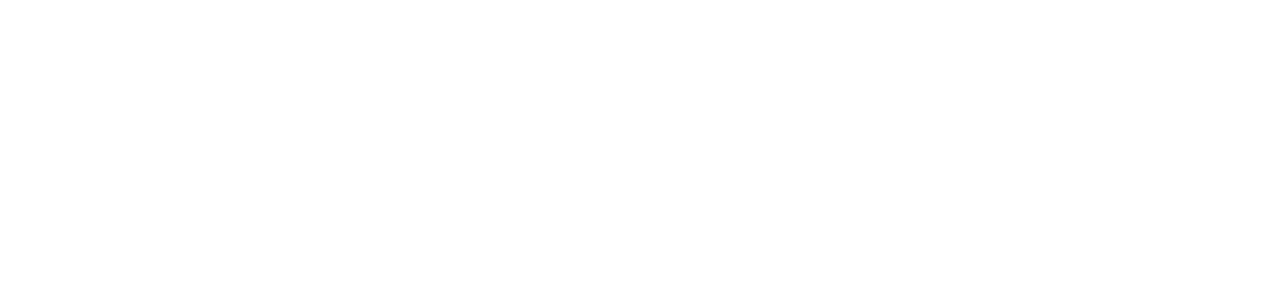
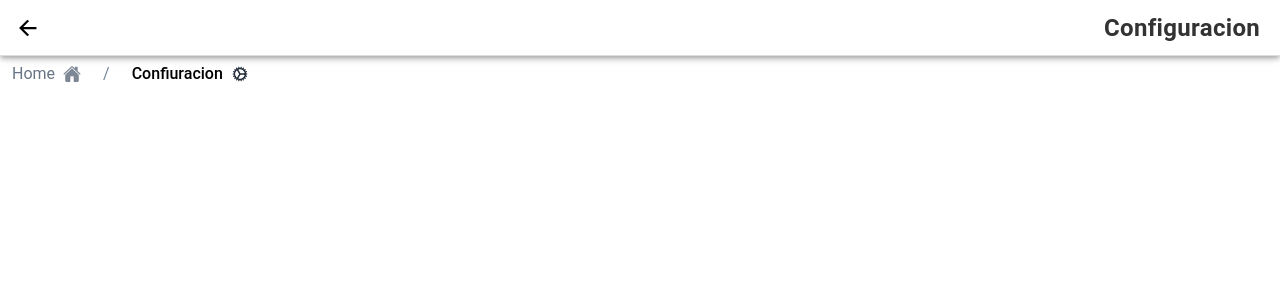
Before and after one commit to Matoxx01/RecetApp, a React (Vite) app: page /Config in a window 1280 px wide. Shown: the top 300 px of the page. Built offline with nearby package versions, Linux system fonts and the light colour scheme.

Commit message:
Agregado de paginas del menu y automatizado de cerrado del menu

```diff
--- a/src/App.tsx
+++ b/src/App.tsx
@@ -8,6 +8,10 @@
 import Estofado_pollo from './pages/Estofado_pollo';
 import Ensalada_col from './pages/Ensalada_col';
 import Arroz_pollo_chorizo from './pages/Arroz_pollo_chorizo';
+import Addrecipe from './pages/Addrecipe';
+import Favoritos from './pages/Favoritos';
+import Aboutus from './pages/Aboutus';
+import Config from './pages/Config';
 
 /* Core CSS required for Ionic components to work properly */
 import '@ionic/react/css/core.css';
@@ -44,6 +48,10 @@
         <Route path="/Estofado_pollo" component={Estofado_pollo} exact={true} />
         <Route path="/Ensalada_col" component={Ensalada_col} exact={true} />
         <Route path="/Arroz_pollo_chorizo" component={Arroz_pollo_chorizo} exact={true} />
+        <Route path="/Addrecipe" component={Addrecipe} exact={true} />
+        <Route path="/Favoritos" component={Favoritos} exact={true} />
+        <Route path="/Aboutus" component={Aboutus} exact={true} />
+        <Route path="/Config" component={Config} exact={true} />
         <Route exact path="/">
           <Redirect to="/home" />
         </Route>
--- /dev/null
+++ b/src/pages/Aboutus.css
@@ -0,0 +1,73 @@
+.ion-padding {
+    padding: 16px;
+}
+
+.card-custom {
+    border: 1px solid #ccc;
+    border-radius: 10px;
+    background-color: #fff;
+    box-shadow: 0px 4px 8px rgba(0, 0, 0, 0.1);
+    overflow: hidden;
+    margin-bottom: 16px;
+}
+
+.card-custom ion-card-header {
+    background-color: #fff;
+}
+
+.card-custom ion-card-content {
+    background-color: #fff;
+}
+
+.card-custom ion-card-title {
+    color: #000;
+    font-size: 1.3rem;
+    font-weight: bold;
+    margin: 0;
+}
+
+.card-custom ion-card-content {
+    font-size: 1rem;
+    line-height: 1.4;
+}
+
+ion-item {
+    --background: #fff;
+    --border-color: #ddd;
+    --color: #000 !important;
+}
+
+ion-label {
+    color: #000 !important;
+    font-size: 1rem;
+}
+
+ion-menu {
+    --background: #fff;
+}
+
+ion-content {
+    --background: #fff;
+}
+
+ion-list {
+    background-color: #fff;
+    margin-top: 10px;
+}
+
+ion-title {
+    font-size: 1.5rem;
+    font-weight: bold;
+    color: #333;
+    text-align: right;
+}
+
+ion-toolbar {
+    --background: #fff;
+    --border-color: #ddd;
+    --border-width: 0 0 1px 0;
+}
+
+ion-menu-button {
+    --color: #333;
+}
--- /dev/null
+++ b/src/pages/Aboutus.tsx
@@ -0,0 +1,46 @@
+import {
+    IonContent,
+    IonHeader,
+    IonPage,
+    IonTitle,
+    IonItem,
+    IonCheckbox,
+    IonToolbar,
+    IonButtons,
+    IonBreadcrumbs,
+    IonBreadcrumb,
+    IonIcon,
+    IonBackButton
+  } from '@ionic/react';
+  import './Aboutus.css';
+  import { people, home } from 'ionicons/icons';
+
+  const Aboutus: React.FC = () => {
+  return (
+    <IonPage>
+      <IonHeader>
+        <IonToolbar>
+        <IonButtons slot="start">
+          <IonBackButton defaultHref="/home"></IonBackButton>
+        </IonButtons>
+          <IonTitle>Sobre Nosotros</IonTitle>
+        </IonToolbar>
+      </IonHeader>
+      <IonBreadcrumbs>
+        <IonBreadcrumb href="/home">
+          Home
+          <IonIcon slot="end" icon={home}></IonIcon>
+        </IonBreadcrumb>
+        <IonBreadcrumb href="/Aboutus">
+          Sobre Nosotros
+          <IonIcon slot="end" icon={people}></IonIcon>
+        </IonBreadcrumb>
+      </IonBreadcrumbs>
+      <IonContent className="ion-padding">
+
+      </IonContent>
+    </IonPage>
+  );
+  };
+
+  export default Aboutus;
--- /dev/null
+++ b/src/pages/Addrecipe.css
@@ -0,0 +1,73 @@
+.ion-padding {
+    padding: 16px;
+}
+
+.card-custom {
+    border: 1px solid #ccc;
+    border-radius: 10px;
+    background-color: #fff;
+    box-shadow: 0px 4px 8px rgba(0, 0, 0, 0.1);
+    overflow: hidden;
+    margin-bottom: 16px;
+}
+
+.card-custom ion-card-header {
+    background-color: #fff;
+}
+
+.card-custom ion-card-content {
+    background-color: #fff;
+}
+
+.card-custom ion-card-title {
+    color: #000;
+    font-size: 1.3rem;
+    font-weight: bold;
+    margin: 0;
+}
+
+.card-custom ion-card-content {
+    font-size: 1rem;
+    line-height: 1.4;
+}
+
+ion-item {
+    --background: #fff;
+    --border-color: #ddd;
+    --color: #000 !important;
+}
+
+ion-label {
+    color: #000 !important;
+    font-size: 1rem;
+}
+
+ion-menu {
+    --background: #fff;
+}
+
+ion-content {
+    --background: #fff;
+}
+
+ion-list {
+    background-color: #fff;
+    margin-top: 10px;
+}
+
+ion-title {
+    font-size: 1.5rem;
+    font-weight: bold;
+    color: #333;
+    text-align: right;
+}
+
+ion-toolbar {
+    --background: #fff;
+    --border-color: #ddd;
+    --border-width: 0 0 1px 0;
+}
+
+ion-menu-button {
+    --color: #333;
+}
--- /dev/null
+++ b/src/pages/Addrecipe.tsx
@@ -0,0 +1,46 @@
+import {
+    IonContent,
+    IonHeader,
+    IonPage,
+    IonTitle,
+    IonItem,
+    IonCheckbox,
+    IonToolbar,
+    IonButtons,
+    IonBreadcrumbs,
+    IonBreadcrumb,
+    IonIcon,
+    IonBackButton
+  } from '@ionic/react';
+  import './Addrecipe.css';
+  import { addOutline, home } from 'ionicons/icons';
+
+  const Addrecipe: React.FC = () => {
+  return (
+    <IonPage>
+      <IonHeader>
+        <IonToolbar>
+        <IonButtons slot="start">
+          <IonBackButton defaultHref="/home"></IonBackButton>
+        </IonButtons>
+          <IonTitle>Agregar Receta</IonTitle>
+        </IonToolbar>
+      </IonHeader>
+      <IonBreadcrumbs>
+        <IonBreadcrumb href="/home">
+          Home
+          <IonIcon slot="end" icon={home}></IonIcon>
+        </IonBreadcrumb>
+        <IonBreadcrumb href="/Addrecipe">
+          Agregar Receta
+          <IonIcon slot="end" icon={addOutline}></IonIcon>
+        </IonBreadcrumb>
+      </IonBreadcrumbs>
+      <IonContent className="ion-padding">
+
+      </IonContent>
+    </IonPage>
+  );
+  };
+
+  export default Addrecipe;
--- /dev/null
+++ b/src/pages/Config.css
@@ -0,0 +1,73 @@
+.ion-padding {
+    padding: 16px;
+}
+
+.card-custom {
+    border: 1px solid #ccc;
+    border-radius: 10px;
+    background-color: #fff;
+    box-shadow: 0px 4px 8px rgba(0, 0, 0, 0.1);
+    overflow: hidden;
+    margin-bottom: 16px;
+}
+
+.card-custom ion-card-header {
+    background-color: #fff;
+}
+
+.card-custom ion-card-content {
+    background-color: #fff;
+}
+
+.card-custom ion-card-title {
+    color: #000;
+    font-size: 1.3rem;
+    font-weight: bold;
+    margin: 0;
+}
+
+.card-custom ion-card-content {
+    font-size: 1rem;
+    line-height: 1.4;
+}
+
+ion-item {
+    --background: #fff;
+    --border-color: #ddd;
+    --color: #000 !important;
+}
+
+ion-label {
+    color: #000 !important;
+    font-size: 1rem;
+}
+
+ion-menu {
+    --background: #fff;
+}
+
+ion-content {
+    --background: #fff;
+}
+
+ion-list {
+    background-color: #fff;
+    margin-top: 10px;
+}
+
+ion-title {
+    font-size: 1.5rem;
+    font-weight: bold;
+    color: #333;
+    text-align: right;
+}
+
+ion-toolbar {
+    --background: #fff;
+    --border-color: #ddd;
+    --border-width: 0 0 1px 0;
+}
+
+ion-menu-button {
+    --color: #333;
+}
--- /dev/null
+++ b/src/pages/Config.tsx
@@ -0,0 +1,46 @@
+import {
+    IonContent,
+    IonHeader,
+    IonPage,
+    IonTitle,
+    IonItem,
+    IonCheckbox,
+    IonToolbar,
+    IonButtons,
+    IonBreadcrumbs,
+    IonBreadcrumb,
+    IonIcon,
+    IonBackButton
+  } from '@ionic/react';
+  import './Config.css';
+  import { cog, home } from 'ionicons/icons';
+
+  const Config: React.FC = () => {
+  return (
+    <IonPage>
+      <IonHeader>
+        <IonToolbar>
+        <IonButtons slot="start">
+          <IonBackButton defaultHref="/home"></IonBackButton>
+        </IonButtons>
+          <IonTitle>Configuracion</IonTitle>
+        </IonToolbar>
+      </IonHeader>
+      <IonBreadcrumbs>
+        <IonBreadcrumb href="/home">
+          Home
+          <IonIcon slot="end" icon={home}></IonIcon>
+        </IonBreadcrumb>
+        <IonBreadcrumb href="/Config">
+          Confiuracion
+          <IonIcon slot="end" icon={cog}></IonIcon>
+        </IonBreadcrumb>
+      </IonBreadcrumbs>
+      <IonContent className="ion-padding">
+
+      </IonContent>
+    </IonPage>
+  );
+  };
+
+  export default Config;
--- /dev/null
+++ b/src/pages/Favoritos.css
@@ -0,0 +1,73 @@
+.ion-padding {
+    padding: 16px;
+}
+
+.card-custom {
+    border: 1px solid #ccc;
+    border-radius: 10px;
+    background-color: #fff;
+    box-shadow: 0px 4px 8px rgba(0, 0, 0, 0.1);
+    overflow: hidden;
+    margin-bottom: 16px;
+}
+
+.card-custom ion-card-header {
+    background-color: #fff;
+}
+
+.card-custom ion-card-content {
+    background-color: #fff;
+}
+
+.card-custom ion-card-title {
+    color: #000;
+    font-size: 1.3rem;
+    font-weight: bold;
+    margin: 0;
+}
+
+.card-custom ion-card-content {
+    font-size: 1rem;
+    line-height: 1.4;
+}
+
+ion-item {
+    --background: #fff;
+    --border-color: #ddd;
+    --color: #000 !important;
+}
+
+ion-label {
+    color: #000 !important;
+    font-size: 1rem;
+}
+
+ion-menu {
+    --background: #fff;
+}
+
+ion-content {
+    --background: #fff;
+}
+
+ion-list {
+    background-color: #fff;
+    margin-top: 10px;
+}
+
+ion-title {
+    font-size: 1.5rem;
+    font-weight: bold;
+    color: #333;
+    text-align: right;
+}
+
+ion-toolbar {
+    --background: #fff;
+    --border-color: #ddd;
+    --border-width: 0 0 1px 0;
+}
+
+ion-menu-button {
+    --color: #333;
+}
--- /dev/null
+++ b/src/pages/Favoritos.tsx
@@ -0,0 +1,46 @@
+import {
+    IonContent,
+    IonHeader,
+    IonPage,
+    IonTitle,
+    IonItem,
+    IonCheckbox,
+    IonToolbar,
+    IonButtons,
+    IonBreadcrumbs,
+    IonBreadcrumb,
+    IonIcon,
+    IonBackButton
+  } from '@ionic/react';
+  import './Favoritos.css';
+  import { star, home } from 'ionicons/icons';
+
+  const Favoritos: React.FC = () => {
+  return (
+    <IonPage>
+      <IonHeader>
+        <IonToolbar>
+        <IonButtons slot="start">
+          <IonBackButton defaultHref="/home"></IonBackButton>
+        </IonButtons>
+          <IonTitle>Favoritos</IonTitle>
+        </IonToolbar>
+      </IonHeader>
+      <IonBreadcrumbs>
+        <IonBreadcrumb href="/home">
+          Home
+          <IonIcon slot="end" icon={home}></IonIcon>
+        </IonBreadcrumb>
+        <IonBreadcrumb href="/Favoritos">
+          Favoritos
+          <IonIcon slot="end" icon={star}></IonIcon>
+        </IonBreadcrumb>
+      </IonBreadcrumbs>
+      <IonContent className="ion-padding">
+
+      </IonContent>
+    </IonPage>
+  );
+  };
+
+  export default Favoritos;
--- a/src/pages/Home.tsx
+++ b/src/pages/Home.tsx
@@ -1,4 +1,4 @@
-import React, { useState } from 'react';
+import React, { useState, useRef  } from 'react';
 import {
   IonContent,
   IonHeader,
@@ -30,8 +30,10 @@
 function Home() {
   const history = useHistory();
   const [searchText, setSearchText] = useState('');
-  const [selectedChips, setSelectedChips] = useState<string[]>([]); // Estado para chips seleccionados
-  const [showFilterPopover, setShowFilterPopover] = useState(false); // Para mostrar el popover de filtros
+  const [selectedChips, setSelectedChips] = useState<string[]>([]);
+  const [showFilterPopover, setShowFilterPopover] = useState(false);
+
+  const menuRef = useRef<HTMLIonMenuElement | null>(null);
 
   const recipes = [
     {
@@ -92,9 +94,29 @@
     return matchesText && matchesChips;
   });
 
+  const handleFavoritos = () => {
+    menuRef.current?.close();
+    history.push('/Favoritos');
+  };
+
+  const handleAddRecipe = () => {
+    menuRef.current?.close();
+    history.push('/Addrecipe');
+  };
+
+  const handleConfig = () => {
+    menuRef.current?.close();
+    history.push('/Config');
+  };
+
+  const handleAboutus = () => {
+    menuRef.current?.close();
+    history.push('/Aboutus');
+  };
+
   return (
     <>
-      <IonMenu contentId="main-content">
+      <IonMenu ref={menuRef} contentId="main-content">
         <IonHeader>
           <IonToolbar>
             <IonTitle>Menú</IonTitle>
@@ -102,16 +124,16 @@
         </IonHeader>
         <IonContent className="ion-padding">
           <IonList>
-            <IonItem button>
+            <IonItem button onClick={handleFavoritos}>
               <IonLabel>Favoritos</IonLabel>
             </IonItem>
-            <IonItem button>
+            <IonItem button onClick={handleAddRecipe}>
               <IonLabel>Agrega tu receta</IonLabel>
             </IonItem>
-            <IonItem button>
+            <IonItem button onClick={handleConfig}>
               <IonLabel>Configuración</IonLabel>
             </IonItem>
-            <IonItem button>
+            <IonItem button onClick={handleAboutus}>
               <IonLabel>Sobre Nosotros</IonLabel>
             </IonItem>
           </IonList>
```
